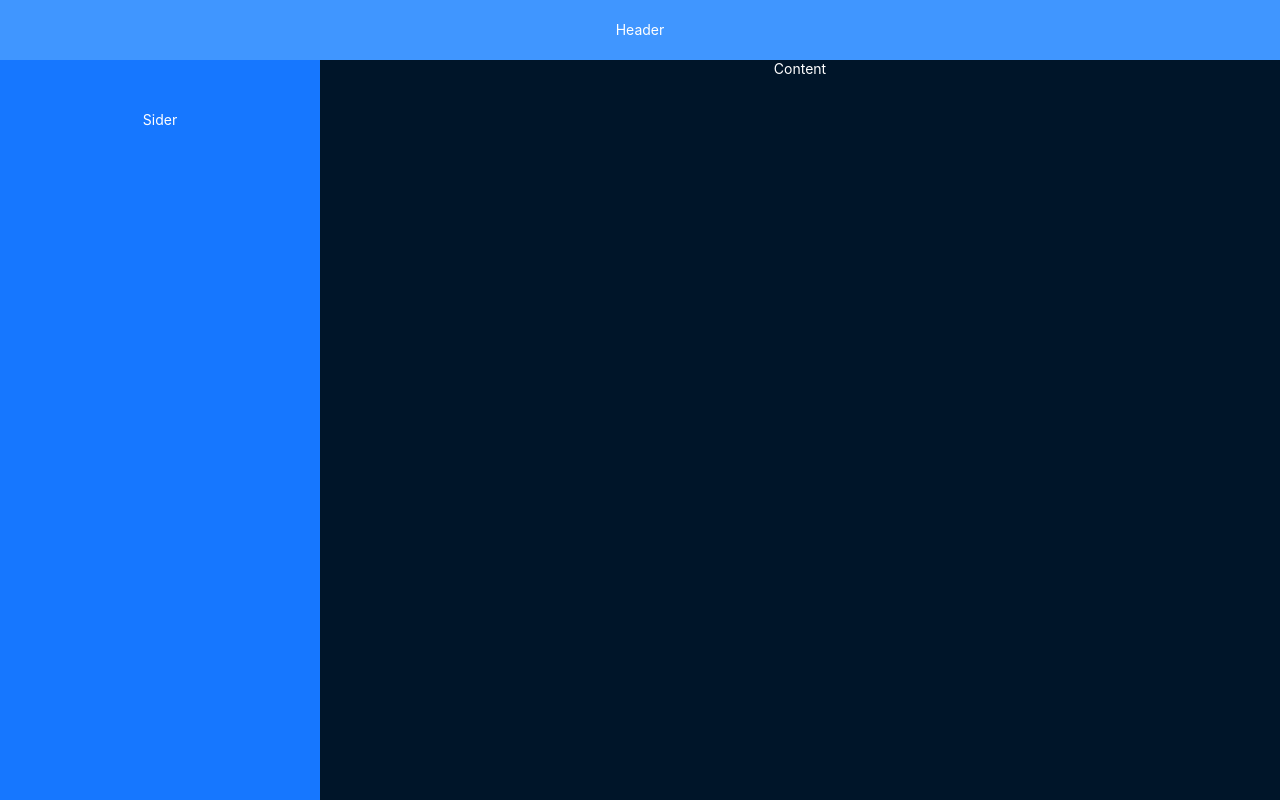
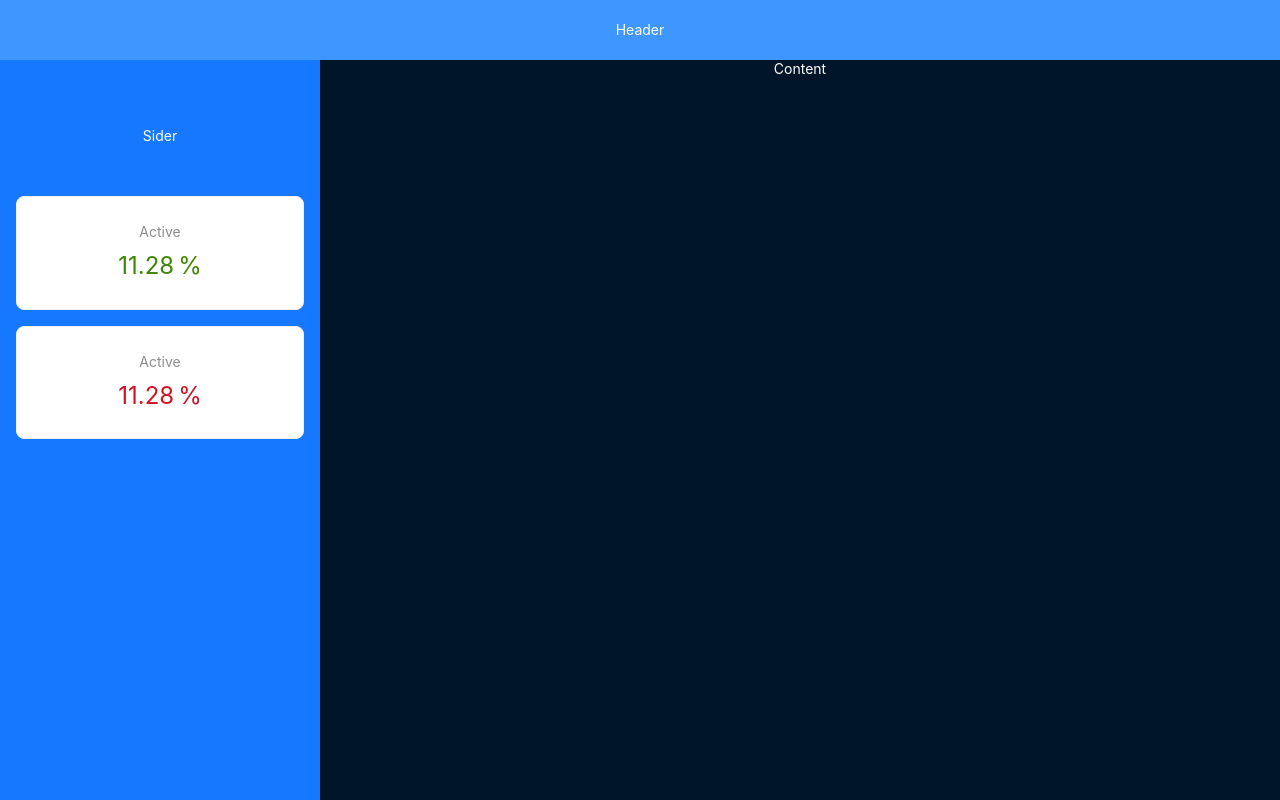
Before and after one commit to thumb22/crypto, a React (Vite) app: page / in a window 1280 px wide. Built offline with nearby package versions, Linux system fonts and the light colour scheme.

Commit message:
card added

```diff
--- a/src/components/layout/AppSider.jsx
+++ b/src/components/layout/AppSider.jsx
@@ -1,16 +1,35 @@
-import { Layout, Card, Space } from "antd";
+import { Layout, Card, Statistic } from "antd";
 
 const siderStyle = {
     textAlign: "center",
     lineHeight: "120px",
     color: "#fff",
     backgroundColor: "#1677ff",
+    padding: "1rem",
 };
 
 const AppSider = () => {
     return (
         <Layout.Sider width="25%" style={siderStyle}>
             Sider
+            <Card style={{ marginBottom: "1rem" }}>
+                <Statistic
+                    title="Active"
+                    value={11.28}
+                    precision={2}
+                    valueStyle={{ color: "#3f8600" }}
+                    suffix="%"
+                />
+            </Card>
+            <Card style={{ marginBottom: "1rem" }}>
+                <Statistic
+                    title="Active"
+                    value={11.28}
+                    precision={2}
+                    valueStyle={{ color: "#cf1322" }}
+                    suffix="%"
+                />
+            </Card>
         </Layout.Sider>
     );
 };
```
